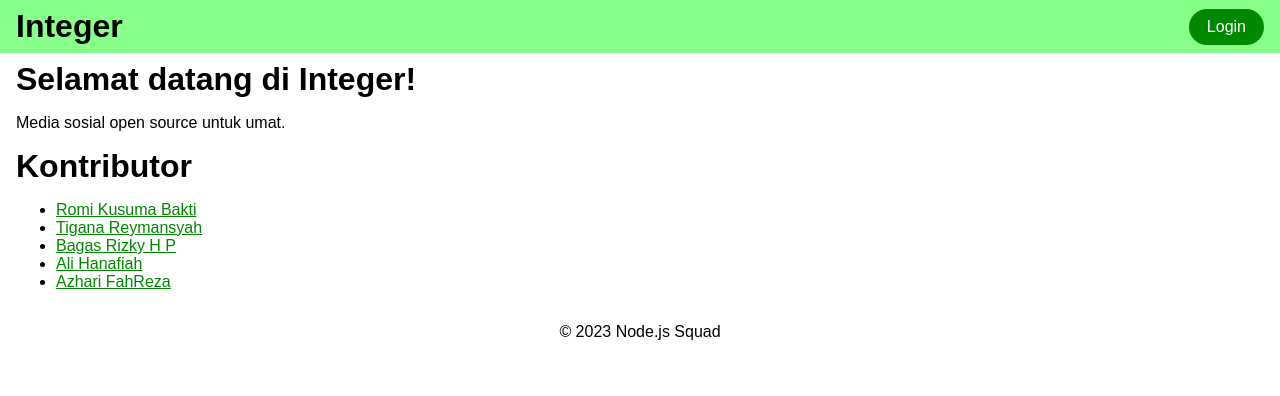
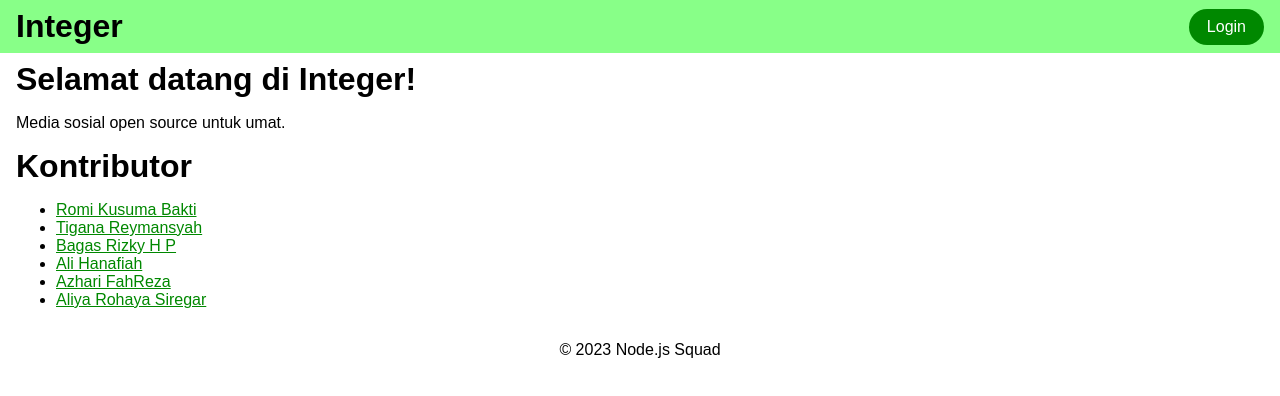
Before and after one commit to pub-nodesquad/integer, a website: page public/index.html in a window 1280 px wide. Drawn offline with Linux system fonts and the light colour scheme.

Commit message:
menambah tugas aliya rohaya siregar

```diff
--- a/public/index.html
+++ b/public/index.html
@@ -32,6 +32,9 @@
         <li>
           <a href="/azharifahreza">Azhari FahReza</a>
         </li>
+        <li>
+          <a href="./aliya-rohaya/"">Aliya Rohaya Siregar</a>
+        </li>
       </ul>
     </main>
     <footer>© 2023 Node.js Squad</footer>
```
